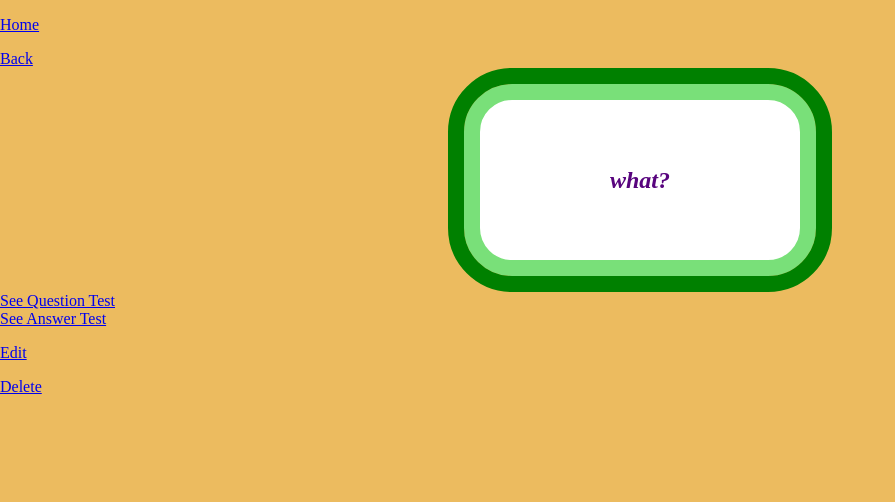
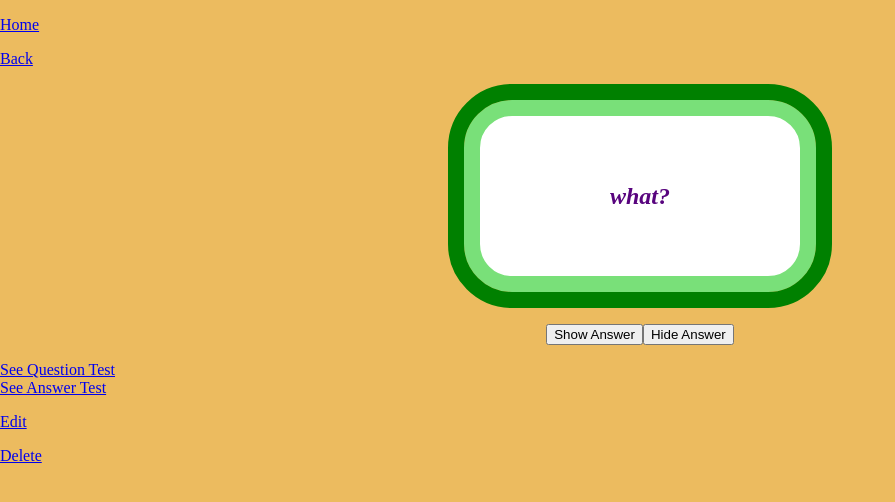
Before and after one commit to Momentum-Team-14/django-duplex-Tomtuhtomtom, a Django app: page /flashcards/card/3 in a window 1280 px wide. Shown: the top 502 px of the page, without its empty margins (0-895 px from the left). Run offline with Django 4.2, Linux system fonts and the light colour scheme; data comes from the database, SQL or seed files in the repository.

Commit message:
added some buttons to show answer and hide answer, buttons don't do anything yet, last working commit before attempting to make them work

```diff
--- a/flashcards/views.py
+++ b/flashcards/views.py
@@ -122,3 +122,10 @@ class SubjectUpdate(UpdateView):
 class SubjectDelete(DeleteView):
     model = Subject
     success_url = reverse_lazy('subjects')
+
+
+def showAnswer():
+    pass
+
+def hideAnswer():
+    pass
--- a/static/css/styles.css
+++ b/static/css/styles.css
@@ -100,6 +100,7 @@ li {
 .subject-page-title{
     display: flex;
     justify-content: center;
+    margin: 2rem;
 }
 
 .subject-page-container{
@@ -165,3 +166,7 @@ li {
     text-align: center;
     width: 100%;
 }
+
+#show-answer{
+    text-align: center;
+}
--- a/templates/flashcards/card_detail.html
+++ b/templates/flashcards/card_detail.html
@@ -9,11 +9,10 @@
             <div><em class="card-title">{{card.question}}</em></div>
         </div>
     </div>
-    <p></p>
-        <div><a href="{% url 'questions' %}">See Question Test</a></div>
-        <div><a href="{% url 'answers' %}">See Answer Test</a></div>
-    </p>
-    <p><a href="{% url 'card-update' card.pk %}">Edit</a></p>
-    <p><a href="{% url 'card-delete' card.pk %}">Delete</a></p>
+        <p id="show-answer"><button>Show Answer</button><button>Hide Answer</button></p>
+    <div><a href="{% url 'questions' %}">See Question Test</a></div>
+    <div><a href="{% url 'answers' %}">See Answer Test</a></div>
+        <p><a href="{% url 'card-update' card.pk %}">Edit</a></p>
+        <p><a href="{% url 'card-delete' card.pk %}">Delete</a></p>
 
 {% endblock %}
```
